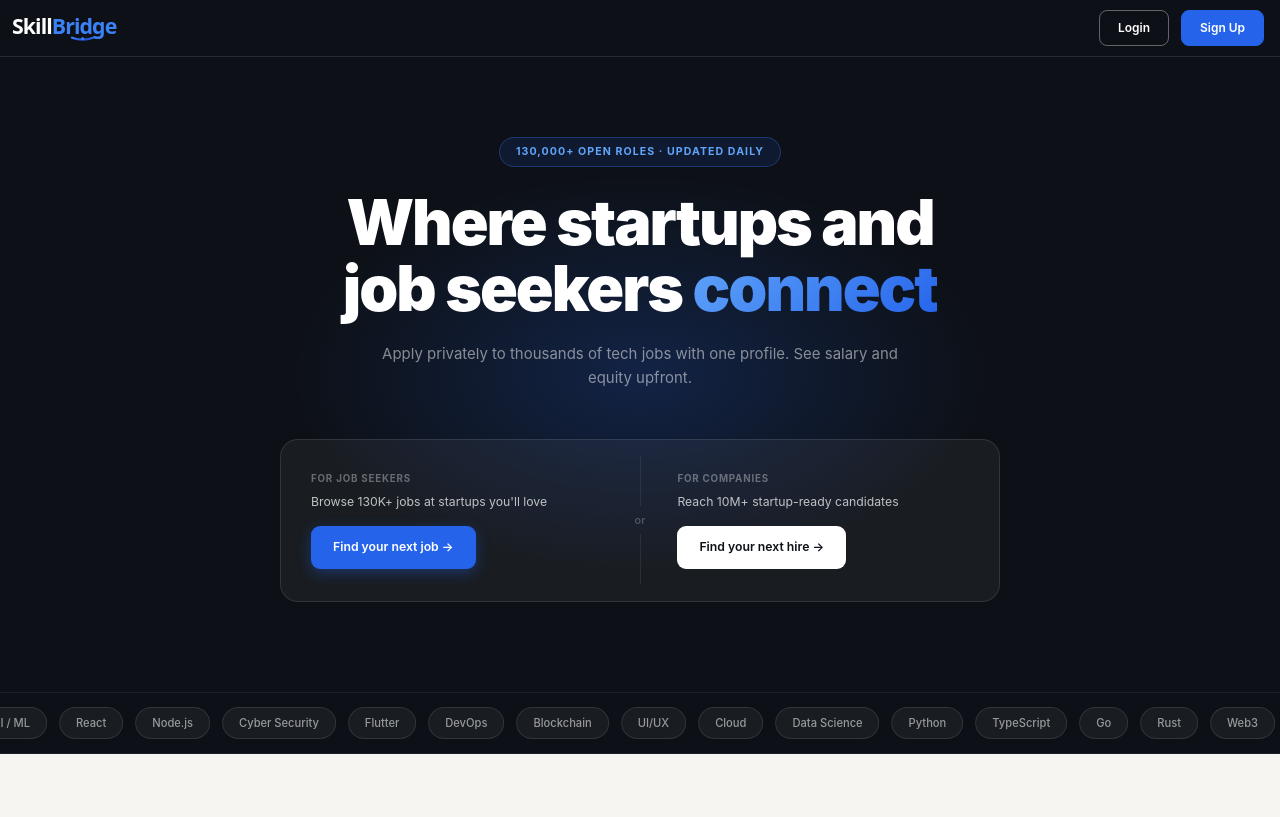
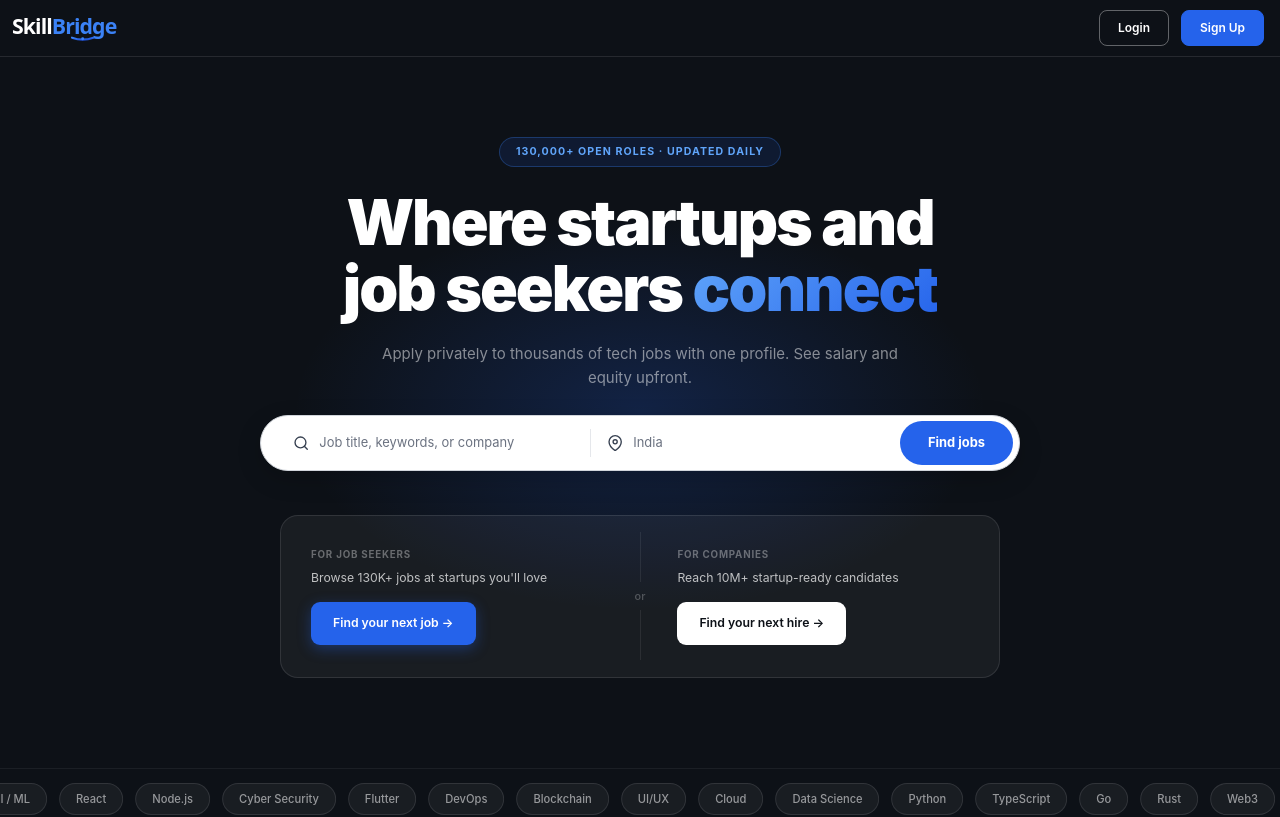
Before and after one commit to Chinmay0608/job-portal-system, a React (Vite) app in the folder frontend/: page / in a window 1280 px wide. Shown: the top 817 px of the page. Built offline with nearby package versions, Linux system fonts and the light colour scheme; no server answers.

Commit message:
style: transform search bar to pill shape matching reference design with Royal Blue Find jobs button

```diff
--- a/frontend/src/Styles/pages/candidate/CandidateDashboard.css
+++ b/frontend/src/Styles/pages/candidate/CandidateDashboard.css
@@ -12,42 +12,49 @@
 ========================================== */
 .ind-search-bar {
   background: transparent;
-  padding: 24px 0;
+  padding: 24px 0 16px;
   border-bottom: none;
   display: flex;
   justify-content: center;
+  width: 100%;
 }
 
 .ind-search-inner {
   display: flex;
-  align-items: stretch;
+  align-items: center;
   background: #ffffff;
-  border: 1.5px solid #e5e7eb;
-  border-radius: 12px;
+  border: 1.5px solid #d1d5db;
+  border-radius: 999px;
   width: calc(100% - 48px);
-  max-width: 1292px;
-  height: 52px;
-  box-shadow: 0 4px 12px rgba(0, 0, 0, 0.04);
+  max-width: 1240px;
+  height: 56px;
+  padding: 4px 6px 4px 20px;
+  box-shadow: 0 4px 16px rgba(0, 0, 0, 0.06);
   overflow: hidden;
-  transition: border-color 0.2s;
-}
-
-.ind-search-inner:hover {
-  border-color: #d1d5db;
+  transition: border-color 0.2s, box-shadow 0.2s;
+  box-sizing: border-box;
+}
+
+.ind-search-inner:hover,
+.ind-search-inner:focus-within {
+  border-color: #9ca3af;
+  box-shadow: 0 6px 20px rgba(0, 0, 0, 0.08);
 }
 
 .ind-input-wrapper {
   display: flex;
   align-items: center;
   flex: 1;
-  padding: 0 16px;
+  padding: 0 14px;
   height: 100%;
+  position: relative;
 }
 
 .ind-icon {
-  font-size: 1.1rem;
-  margin-right: 10px;
-  color: #9ca3af;
+  font-size: 1.2rem;
+  margin-right: 12px;
+  color: #374151;
+  flex-shrink: 0;
 }
 
 .ind-input-wrapper input,
@@ -56,9 +63,15 @@
   outline: none;
   width: 100%;
   font-size: 0.95rem;
-  color: #1a1a2e;
+  color: #1f2937;
+  font-weight: 500;
   font-family: inherit;
   background: transparent !important;
+}
+
+.ind-input-wrapper input::placeholder {
+  color: #6b7280;
+  font-weight: 400;
 }
 
 .ind-input-wrapper .ind-select {
@@ -67,32 +80,39 @@
   -moz-appearance: none;
   cursor: pointer;
   padding-right: 20px;
-  /* removed caret bg */
   background-repeat: no-repeat !important;
   background-position: right center !important;
 }
 
 .ind-input-divider {
   width: 1px;
-  height: 100%;
+  height: 28px;
   background-color: #e5e7eb;
+  flex-shrink: 0;
+  margin: 0 4px;
 }
 
 .ind-search-btn {
-  background-color: #0d1117;
+  background-color: #2563eb;
   color: #ffffff;
   border: none;
-  height: 100%;
+  height: 44px;
   padding: 0 28px;
-  font-size: 1rem;
+  border-radius: 999px;
+  font-size: 0.95rem;
   font-weight: 700;
   cursor: pointer;
   font-family: inherit;
-  transition: background-color 0.2s;
+  white-space: nowrap;
+  flex-shrink: 0;
+  display: inline-flex;
+  align-items: center;
+  justify-content: center;
+  transition: background-color 0.2s, transform 0.1s;
 }
 
 .ind-search-btn:hover {
-  background-color: #1e293b;
+  background-color: #1d4ed8;
 }
 
 /* ==========================================
--- a/frontend/src/Styles/pages/marketing/Home.css
+++ b/frontend/src/Styles/pages/marketing/Home.css
@@ -71,7 +71,92 @@
   color: rgba(255,255,255,0.5);
   line-height: 1.65;
   max-width: 520px;
-  margin: 0 auto 48px;
+  margin: 0 auto 24px;
+}
+
+/* HERO PILL SEARCH BAR */
+.home-hero-search-wrapper {
+  margin: 0 auto 44px;
+  max-width: 760px;
+  width: 100%;
+}
+
+.home-hero-search-inner {
+  display: flex;
+  align-items: center;
+  background: #ffffff;
+  border: 1.5px solid #d1d5db;
+  border-radius: 999px;
+  height: 56px;
+  padding: 4px 6px 4px 20px;
+  box-shadow: 0 8px 24px rgba(0, 0, 0, 0.18);
+  transition: border-color 0.2s, box-shadow 0.2s;
+  box-sizing: border-box;
+}
+
+.home-hero-search-inner:focus-within,
+.home-hero-search-inner:hover {
+  border-color: #3b82f6;
+  box-shadow: 0 10px 28px rgba(37, 99, 235, 0.25);
+}
+
+.home-search-field {
+  display: flex;
+  align-items: center;
+  flex: 1;
+  padding: 0 12px;
+  height: 100%;
+}
+
+.home-search-icon {
+  font-size: 1.2rem;
+  margin-right: 10px;
+  color: #374151;
+  flex-shrink: 0;
+}
+
+.home-search-field input {
+  border: none;
+  outline: none;
+  width: 100%;
+  font-size: 0.95rem;
+  color: #1f2937;
+  font-weight: 500;
+  font-family: inherit;
+  background: transparent;
+}
+
+.home-search-field input::placeholder {
+  color: #6b7280;
+  font-weight: 400;
+}
+
+.home-search-divider {
+  width: 1px;
+  height: 28px;
+  background-color: #e5e7eb;
+  flex-shrink: 0;
+  margin: 0 4px;
+}
+
+.home-search-submit-btn {
+  background-color: #2563eb;
+  color: #ffffff;
+  border: none;
+  height: 44px;
+  padding: 0 28px;
+  border-radius: 999px;
+  font-size: 0.95rem;
+  font-weight: 700;
+  cursor: pointer;
+  font-family: inherit;
+  white-space: nowrap;
+  flex-shrink: 0;
+  transition: background-color 0.2s, transform 0.1s;
+}
+
+.home-search-submit-btn:hover {
+  background-color: #1d4ed8;
 }
 
 /* DUAL CTA CARD */
--- a/frontend/src/pages/candidate/CandidateDashboard.jsx
+++ b/frontend/src/pages/candidate/CandidateDashboard.jsx
@@ -8,8 +8,7 @@
 import DOMPurify from "dompurify";
 import { marked } from "marked";
 import "../../Styles/pages/candidate/CandidateDashboard.css";
-import { FiSearch, FiBookmark } from "react-icons/fi";
-import { HiOutlineLocationMarker } from "react-icons/hi";
+import { FiSearch, FiMapPin, FiBookmark } from "react-icons/fi";
 import { FaBookmark } from "react-icons/fa";
 
 const JOBS_PER_PAGE = 20;
@@ -545,10 +544,10 @@
             </div>
             <div className="ind-input-divider desktop-only"></div>
             <div className="ind-input-wrapper desktop-only">
-              <HiOutlineLocationMarker className="ind-icon" />
+              <FiMapPin className="ind-icon" />
               <input
                 type="text"
-                placeholder="City, state, zip code, or 'remote'"
+                placeholder="India"
                 value={locationFilter}
                 onChange={(e) => setLocationFilter(e.target.value)}
               />
--- a/frontend/src/pages/marketing/Home.jsx
+++ b/frontend/src/pages/marketing/Home.jsx
@@ -1,5 +1,7 @@
+import { useState } from "react";
 import { useNavigate } from "react-router-dom";
 import "../../Styles/pages/marketing/Home.css";
+import { FiSearch, FiMapPin } from "react-icons/fi";
 import {
   HiOutlineUserGroup,
   HiOutlineCurrencyDollar,
@@ -16,6 +18,8 @@
 
 function Home() {
   const navigate = useNavigate();
+  const [homeSearch, setHomeSearch] = useState("");
+  const [homeLocation, setHomeLocation] = useState("");
 
   const tags = [
     "Frontend", "Backend", "Full Stack", "AI / ML", "React", "Node.js",
@@ -92,6 +96,39 @@
           <p className="home-hero-subtitle">
             Apply privately to thousands of tech jobs with one profile. See salary and equity upfront.
           </p>
+
+          {/* HERO PILL SEARCH BAR */}
+          <div className="home-hero-search-wrapper">
+            <div className="home-hero-search-inner">
+              <div className="home-search-field">
+                <FiSearch className="home-search-icon" />
+                <input
+                  type="text"
+                  placeholder="Job title, keywords, or company"
+                  value={homeSearch}
+                  onChange={(e) => setHomeSearch(e.target.value)}
+                  onKeyDown={(e) => e.key === "Enter" && navigate("/register")}
+                />
+              </div>
+              <div className="home-search-divider"></div>
+              <div className="home-search-field">
+                <FiMapPin className="home-search-icon" />
+                <input
+                  type="text"
+                  placeholder="India"
+                  value={homeLocation}
+                  onChange={(e) => setHomeLocation(e.target.value)}
+                  onKeyDown={(e) => e.key === "Enter" && navigate("/register")}
+                />
+              </div>
+              <button
+                className="home-search-submit-btn"
+                onClick={() => navigate("/register")}
+              >
+                Find jobs
+              </button>
+            </div>
+          </div>
 
           <div className="home-cta-row">
             <div className="home-cta-card" onClick={() => navigate("/register")}>
```
